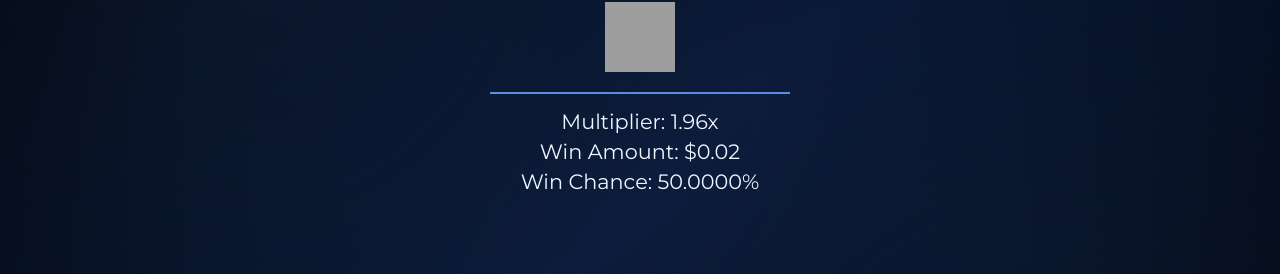
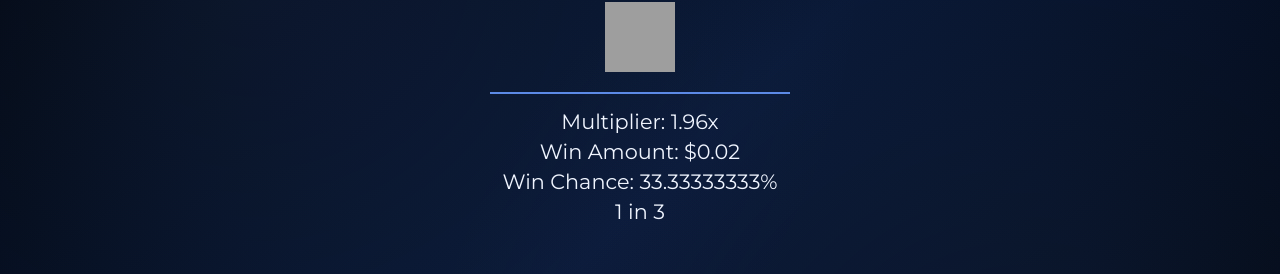
Before and after one commit to Davzzz2/gembleremake, a plain HTML site: page rps.html in a window 1280 px wide. Both pictures are taken after a click on the button "Randomize". Shown: the part 215-489 px from the top of the page. Drawn offline with Linux system fonts and the light colour scheme; grey boxes are pictures that could not be loaded.

Commit message:
Update rps.html

```diff
--- a/rps.html
+++ b/rps.html
@@ -477,7 +477,8 @@
   <div id="statsPanel">
     <div id="multiplierDisplay">Multiplier: 1.96x</div>
     <div id="winAmountDisplay">Win Amount: $0.02</div>
-    <div id="winChanceDisplay">Win Chance: 50.0000%</div>
+    <div id="winChanceDisplay">Win Chance: 33.33333333%</div>
+    <div id="oddsDisplay">1 in 3</div>
   </div>
 
   <script>
@@ -611,6 +612,15 @@
       128450.56, 256901.12, 513802.24, 1027604.48
     ];
 
+    // Win chance percentages array (exact values)
+    const winChances = [
+      33.33333333, 11.11111111, 3.70370370, 1.23456790,
+      0.41152263, 0.13717421, 0.04572474, 0.01524158,
+      0.00508053, 0.00169351, 0.00056450, 0.00018817,
+      0.00006272, 0.00002091, 0.00000697, 0.00000232,
+      0.00000077, 0.00000026, 0.00000009, 0.00000003
+    ];
+
     // Current multiplier index (base on number of coins)
     let currentMultiplierIndex = 0;
 
@@ -618,6 +628,11 @@
     const multiplierDisplay = document.getElementById("multiplierDisplay");
     const winAmountDisplay = document.getElementById("winAmountDisplay");
     const winChanceDisplay = document.getElementById("winChanceDisplay");
+
+    // Function to calculate 1 in X odds from percentage
+    function calculateOdds(percentage) {
+      return Math.round(100 / percentage);
+    }
 
     // Function to update the stats panel
     function updateStats() {
@@ -639,9 +654,13 @@
         winAmountDisplay.textContent = "Win Amount: $" + winAmount.toFixed(4);
       }
 
-      // Calculate win chance: 50% for one coin; halves for each additional coin selected, displayed with 4 decimals
-      let winChance = 50 / Math.pow(2, index);
-      winChanceDisplay.textContent = "Win Chance: " + winChance.toFixed(4) + "%";
+      // Use exact win chance from array
+      const winChance = winChances[index];
+      winChanceDisplay.textContent = "Win Chance: " + winChance.toFixed(8) + "%";
+
+      // Calculate and display odds
+      const odds = calculateOdds(winChance);
+      document.getElementById('oddsDisplay').textContent = "1 in " + odds.toLocaleString();
     }
 
     // Initial update (remains hidden until coins are generated)
```
